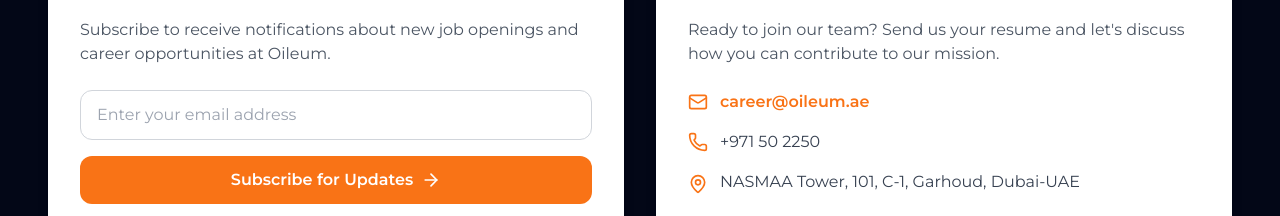
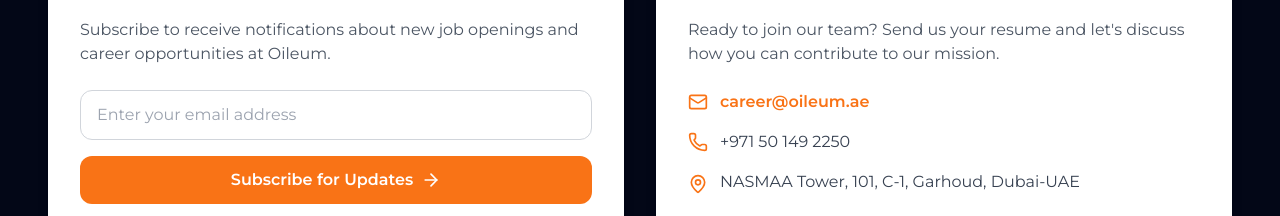
Before and after one commit to haseebmanzoor/Oileum-website, a React (Vite) app: page /careers in a window 1280 px wide. Shown: the part 960-1176 px from the top of the page. Built offline with nearby package versions, Linux system fonts and the light colour scheme.

Commit message:
Upated contact number

```diff
--- a/src/components/Careers/Careers.jsx
+++ b/src/components/Careers/Careers.jsx
@@ -225,7 +225,7 @@
               </div>
               <div className="flex items-center gap-3">
                 <Phone className="h-5 w-5 text-orange-500" />
-                <span className="text-gray-700">+971 50 2250</span>
+                <span className="text-gray-700">+971 50 149 2250</span>
               </div>
               <div className="flex items-start gap-3">
                 <MapPin className="h-5 w-5 text-orange-500 mt-1" />
```
